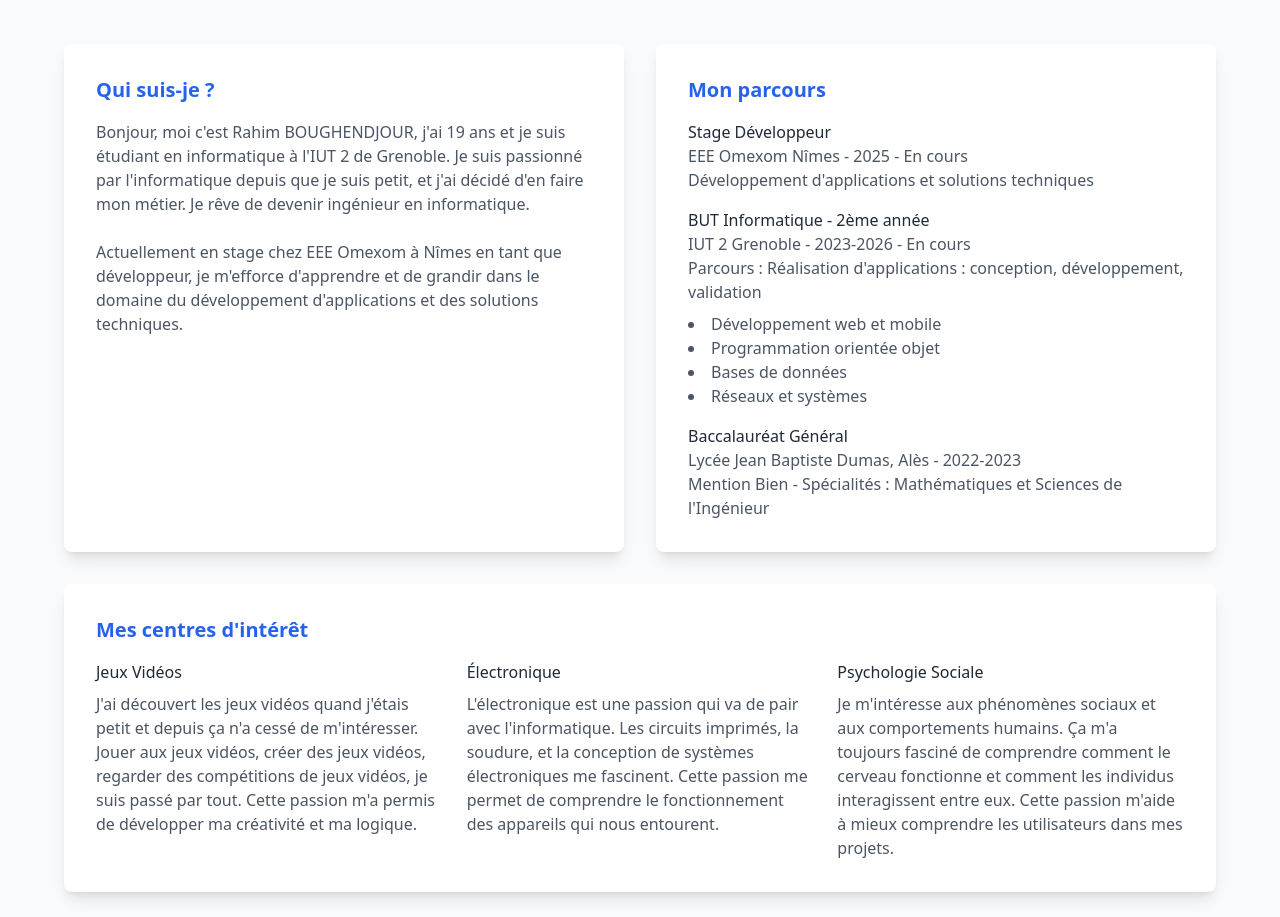
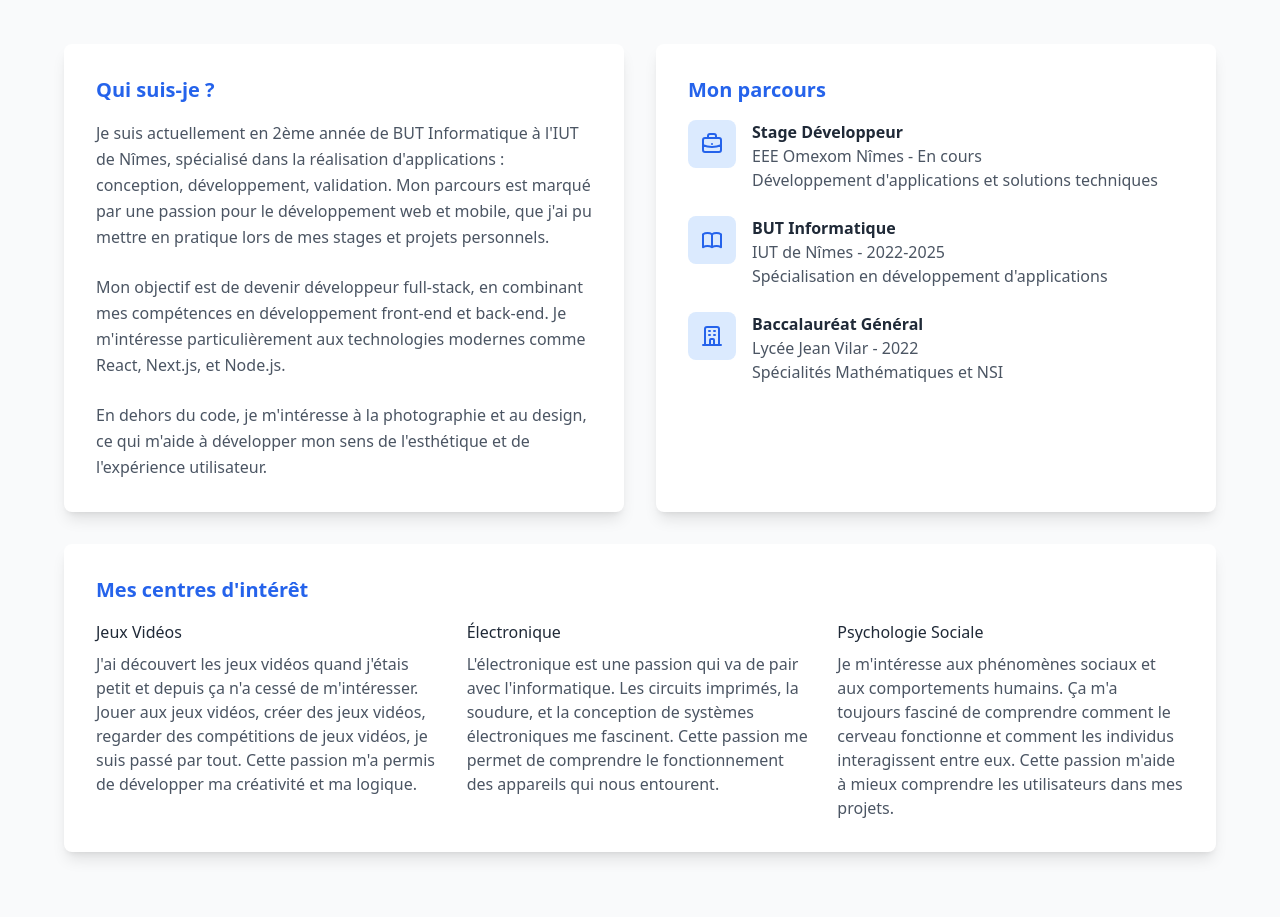
Before and after one commit to rahim2024/portfolio-rahim-boughendjour-2025, a Next.js app: page / in a window 1280 px wide. Shown: the part 924-1841 px from the top of the page. Built offline with nearby package versions, Linux system fonts and the light colour scheme.

Commit message:
Correction des erreurs d'échappement des apostrophes dans tous les fichiers

```diff
--- a/app/components/AboutSection.tsx
+++ b/app/components/AboutSection.tsx
@@ -25,14 +25,20 @@ export default function AboutSection() {
 						className="bg-white rounded-lg shadow-lg p-8"
 					>
 						<h3 className="text-xl font-semibold mb-4 text-blue-600">Qui suis-je ?</h3>
-						<p className="text-gray-600 mb-6">
-							Bonjour, moi c'est Rahim BOUGHENDJOUR, j'ai 19 ans et je suis étudiant en informatique à l'IUT 2 de Grenoble.
-							Je suis passionné par l'informatique depuis que je suis petit, et j'ai décidé d'en faire mon métier.
-							Je rêve de devenir ingénieur en informatique.
+						<p className="text-gray-600 leading-relaxed mb-6">
+							Je suis actuellement en 2ème année de BUT Informatique à l&apos;IUT de Nîmes,
+							spécialisé dans la réalisation d&apos;applications : conception, développement, validation.
+							Mon parcours est marqué par une passion pour le développement web et mobile,
+							que j&apos;ai pu mettre en pratique lors de mes stages et projets personnels.
 						</p>
-						<p className="text-gray-600">
-							Actuellement en stage chez EEE Omexom à Nîmes en tant que développeur, je m'efforce d'apprendre et de grandir
-							dans le domaine du développement d'applications et des solutions techniques.
+						<p className="text-gray-600 leading-relaxed mb-6">
+							Mon objectif est de devenir développeur full-stack, en combinant mes compétences
+							en développement front-end et back-end. Je m&apos;intéresse particulièrement aux
+							technologies modernes comme React, Next.js, et Node.js.
+						</p>
+						<p className="text-gray-600 leading-relaxed">
+							En dehors du code, je m&apos;intéresse à la photographie et au design, ce qui
+							m&apos;aide à développer mon sens de l&apos;esthétique et de l&apos;expérience utilisateur.
 						</p>
 					</motion.div>
 
@@ -44,27 +50,42 @@ export default function AboutSection() {
 						className="bg-white rounded-lg shadow-lg p-8"
 					>
 						<h3 className="text-xl font-semibold mb-4 text-blue-600">Mon parcours</h3>
-						<div className="space-y-4">
-							<div>
-								<h4 className="font-medium text-gray-800">Stage Développeur</h4>
-								<p className="text-gray-600">EEE Omexom Nîmes - 2025 - En cours</p>
-								<p className="text-gray-600">Développement d'applications et solutions techniques</p>
+						<div className="space-y-6">
+							<div className="flex items-start gap-4">
+								<div className="flex-shrink-0 w-12 h-12 bg-blue-100 rounded-lg flex items-center justify-center">
+									<svg className="w-6 h-6 text-blue-600" fill="none" stroke="currentColor" viewBox="0 0 24 24">
+										<path strokeLinecap="round" strokeLinejoin="round" strokeWidth="2" d="M21 13.255A23.931 23.931 0 0112 15c-3.183 0-6.22-.62-9-1.745M16 6V4a2 2 0 00-2-2h-4a2 2 0 00-2 2v2m4 6h.01M5 20h14a2 2 0 002-2V8a2 2 0 00-2-2H5a2 2 0 00-2 2v10a2 2 0 002 2z" />
+									</svg>
+								</div>
+								<div>
+									<h3 className="font-semibold text-gray-800">Stage Développeur</h3>
+									<p className="text-gray-600">EEE Omexom Nîmes - En cours</p>
+									<p className="text-gray-600">Développement d&apos;applications et solutions techniques</p>
+								</div>
 							</div>
-							<div>
-								<h4 className="font-medium text-gray-800">BUT Informatique - 2ème année</h4>
-								<p className="text-gray-600">IUT 2 Grenoble - 2023-2026 - En cours</p>
-								<p className="text-gray-600">Parcours : Réalisation d'applications : conception, développement, validation</p>
-								<ul className="list-disc list-inside text-gray-600 mt-2">
-									<li>Développement web et mobile</li>
-									<li>Programmation orientée objet</li>
-									<li>Bases de données</li>
-									<li>Réseaux et systèmes</li>
-								</ul>
+							<div className="flex items-start gap-4">
+								<div className="flex-shrink-0 w-12 h-12 bg-blue-100 rounded-lg flex items-center justify-center">
+									<svg className="w-6 h-6 text-blue-600" fill="none" stroke="currentColor" viewBox="0 0 24 24">
+										<path strokeLinecap="round" strokeLinejoin="round" strokeWidth="2" d="M12 6.253v13m0-13C10.832 5.477 9.246 5 7.5 5S4.168 5.477 3 6.253v13C4.168 18.477 5.754 18 7.5 18s3.332.477 4.5 1.253m0-13C13.168 5.477 14.754 5 16.5 5c1.747 0 3.332.477 4.5 1.253v13C19.832 18.477 18.247 18 16.5 18c-1.746 0-3.332.477-4.5 1.253" />
+									</svg>
+								</div>
+								<div>
+									<h3 className="font-semibold text-gray-800">BUT Informatique</h3>
+									<p className="text-gray-600">IUT de Nîmes - 2022-2025</p>
+									<p className="text-gray-600">Spécialisation en développement d&apos;applications</p>
+								</div>
 							</div>
-							<div className="mt-4">
-								<h4 className="font-medium text-gray-800">Baccalauréat Général</h4>
-								<p className="text-gray-600">Lycée Jean Baptiste Dumas, Alès - 2022-2023</p>
-								<p className="text-gray-600">Mention Bien - Spécialités : Mathématiques et Sciences de l'Ingénieur</p>
+							<div className="flex items-start gap-4">
+								<div className="flex-shrink-0 w-12 h-12 bg-blue-100 rounded-lg flex items-center justify-center">
+									<svg className="w-6 h-6 text-blue-600" fill="none" stroke="currentColor" viewBox="0 0 24 24">
+										<path strokeLinecap="round" strokeLinejoin="round" strokeWidth="2" d="M19 21V5a2 2 0 00-2-2H7a2 2 0 00-2 2v16m14 0h2m-2 0h-5m-9 0H3m2 0h5M9 7h1m-1 4h1m4-4h1m-1 4h1m-5 10v-5a1 1 0 011-1h2a1 1 0 011 1v5m-4 0h4" />
+									</svg>
+								</div>
+								<div>
+									<h3 className="font-semibold text-gray-800">Baccalauréat Général</h3>
+									<p className="text-gray-600">Lycée Jean Vilar - 2022</p>
+									<p className="text-gray-600">Spécialités Mathématiques et NSI</p>
+								</div>
 							</div>
 						</div>
 					</motion.div>
--- a/app/components/ContactSection.tsx
+++ b/app/components/ContactSection.tsx
@@ -41,7 +41,7 @@ export default function ContactSection() {
 					transition={{ duration: 0.6, delay: 0.2 }}
 					className="text-gray-600 mb-6"
 				>
-					Vous êtes intéressé par mon profil ? N'hésitez pas à me contacter.
+					Vous êtes intéressé par mon profil ? N&apos;hésitez pas à me contacter.
 				</motion.p>
 
 				<motion.div
--- a/app/projects/chateautresor/page.tsx
+++ b/app/projects/chateautresor/page.tsx
@@ -33,12 +33,9 @@ export default function ChateauTresorProject() {
 							<h2 className="text-2xl font-bold text-gray-800">Description</h2>
 						</div>
 						<p className="text-gray-600 leading-relaxed mb-6">
-							ChateauTrésor est une application web innovante qui transforme la visite des châteaux en une expérience
-							ludique et interactive. Elle permet d'organiser et de participer à des chasses au trésor dans des châteaux
-							réels, avec un système de points, d'énigmes, d'indices et de récompenses. L'application s'adresse à trois
-							types d'utilisateurs : les propriétaires de châteaux qui souhaitent valoriser leur patrimoine, les visiteurs
-							qui participent aux chasses au trésor, et les équipes créatives qui conçoivent et organisent ces expériences
-							immersives.
+							ChâteauTrésor est un projet de jeu vidéo éducatif développé dans le cadre de mes études.
+							L&apos;objectif était de créer une expérience ludique permettant aux joueurs d&apos;explorer
+							un château médiéval tout en apprenant l&apos;histoire et l&apos;architecture de l&apos;époque.
 						</p>
 						<div className="relative w-full aspect-[16/9] mb-6 rounded-lg overflow-hidden">
 							<Image
@@ -156,7 +153,9 @@ export default function ChateauTresorProject() {
 							<h2 className="text-2xl font-bold text-gray-800">Techniques et Savoir-faire Acquis</h2>
 						</div>
 						<p className="text-gray-600 leading-relaxed mb-6">
-							Ce projet m'a permis d'acquérir et de perfectionner plusieurs compétences essentielles :
+							Ce projet m&apos;a permis de développer mes compétences en développement de jeux vidéo
+							et de créer une expérience éducative engageante. J&apos;ai appris à gérer la complexité
+							d&apos;un projet de jeu tout en maintenant une expérience utilisateur de qualité.
 						</p>
 						<div className="grid grid-cols-1 md:grid-cols-2 gap-6">
 							<div className="bg-gray-50 p-6 rounded-lg">
@@ -187,6 +186,10 @@ export default function ChateauTresorProject() {
 								</p>
 							</div>
 						</div>
+						<p className="text-gray-600 leading-relaxed">
+							En dehors du développement, j&apos;ai également contribué à la conception des niveaux
+							et à l&apos;équilibrage du gameplay pour assurer une expérience éducative efficace.
+						</p>
 					</motion.section>
 
 					{/* Lien vers le projet */}
--- a/app/projects/lbs/page.tsx
+++ b/app/projects/lbs/page.tsx
@@ -33,11 +33,10 @@ export default function LBSProject() {
 							<h2 className="text-2xl font-bold text-gray-800">Description</h2>
 						</div>
 						<p className="text-gray-600 leading-relaxed mb-6">
-							LeBonStand est une application desktop innovante destinée aux organisateurs d'événements de vente.
-							Conçue pour les professionnels, elle offre une solution complète pour la gestion d'événements tels que
-							les brocantes et les vides-greniers. L'application couvre l'ensemble du processus d'organisation,
-							de la gestion des commerçants à celle des animations, en passant par la coordination des équipes de
-							sécurité et de nettoyage.
+							Le Bon Stand est une application de bureau développée en Java qui permet aux exposants
+							d&apos;un salon de gérer leurs stands et leurs produits. L&apos;objectif était de créer
+							une solution complète pour la gestion des expositions, en facilitant l&apos;organisation
+							et le suivi des stands.
 						</p>
 						<div className="relative w-full aspect-[16/9] mb-6 rounded-lg overflow-hidden">
 							<Image
@@ -47,10 +46,15 @@ export default function LBSProject() {
 								className="object-contain bg-gray-100"
 							/>
 						</div>
+						<p className="text-gray-600 leading-relaxed mb-6">
+							Ce projet m&apos;a permis de développer mes compétences en développement d&apos;applications
+							de bureau et de créer une solution complète pour la gestion des expositions. J&apos;ai appris
+							à gérer la complexité d&apos;un projet de grande envergure tout en maintenant une expérience
+							utilisateur de qualité.
+						</p>
 						<p className="text-gray-600 leading-relaxed">
-							Ce projet représente la plus grande réalisation de mon parcours jusqu'à présent, combinant des défis
-							techniques significatifs avec une approche centrée sur l'utilisateur pour répondre aux besoins réels
-							des organisateurs d'événements.
+							En dehors du développement, j&apos;ai également contribué à la conception de l&apos;interface
+							utilisateur et à la documentation technique du projet.
 						</p>
 					</motion.section>
 
--- a/app/projects/pstage/page.tsx
+++ b/app/projects/pstage/page.tsx
@@ -37,11 +37,10 @@ export default function PstageProject() {
 					{/* Description */}
 					<div className="bg-white rounded-lg shadow-lg p-8 mb-8">
 						<h2 className="text-2xl font-bold text-gray-800 mb-4">Description</h2>
-						<p className="text-gray-600 mb-6">
-							Pstage est une application (mobile et web) destinée à suivre les candidatures de stage des étudiants.
-							Le projet consistait à réparer et moderniser une appli volontairement sabotée par nos enseignants pour
-							nous entraîner à gérer un vrai cas de maintenance logicielle : bugs, mauvaise archi, ergonomie douteuse,
-							sécurité limite, etc.
+						<p className="text-gray-600 leading-relaxed mb-6">
+							Pstage est une application web développée dans le cadre de mon stage chez EEE Omexom.
+							L&apos;objectif était de créer une plateforme de gestion des stages pour les étudiants
+							et les entreprises.
 						</p>
 					</div>
 
```
Also changed, not shown: app/projects/obs/page.tsx (+8 -8 lines).
